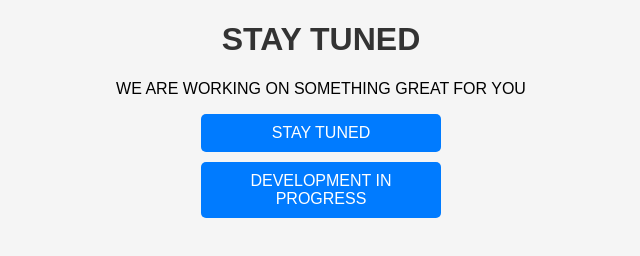
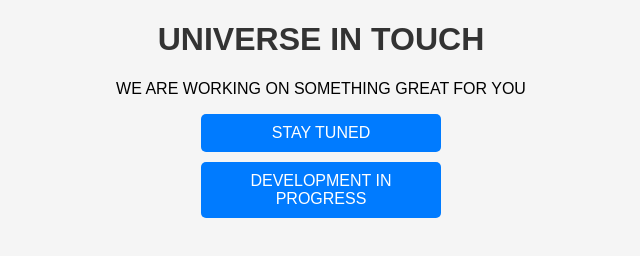
Before and after one commit to universe-in-touch/universe-in-touch.github.io, a plain HTML site: page index.html in a window 1280 px wide. Shown: the whole page, without its empty margins (319-959 px from the left). Drawn offline with Linux system fonts and the light colour scheme.

Commit message:
Update index.html

```diff
--- a/index.html
+++ b/index.html
@@ -8,7 +8,7 @@
 </head>
 <body>
 
-    <h1>STAY TUNED</h1>
+    <h1>UNIVERSE IN TOUCH</h1>
     <p>WE ARE WORKING ON SOMETHING GREAT FOR YOU</p>
 
     <a href="trustline.html">STAY TUNED</a>
```
